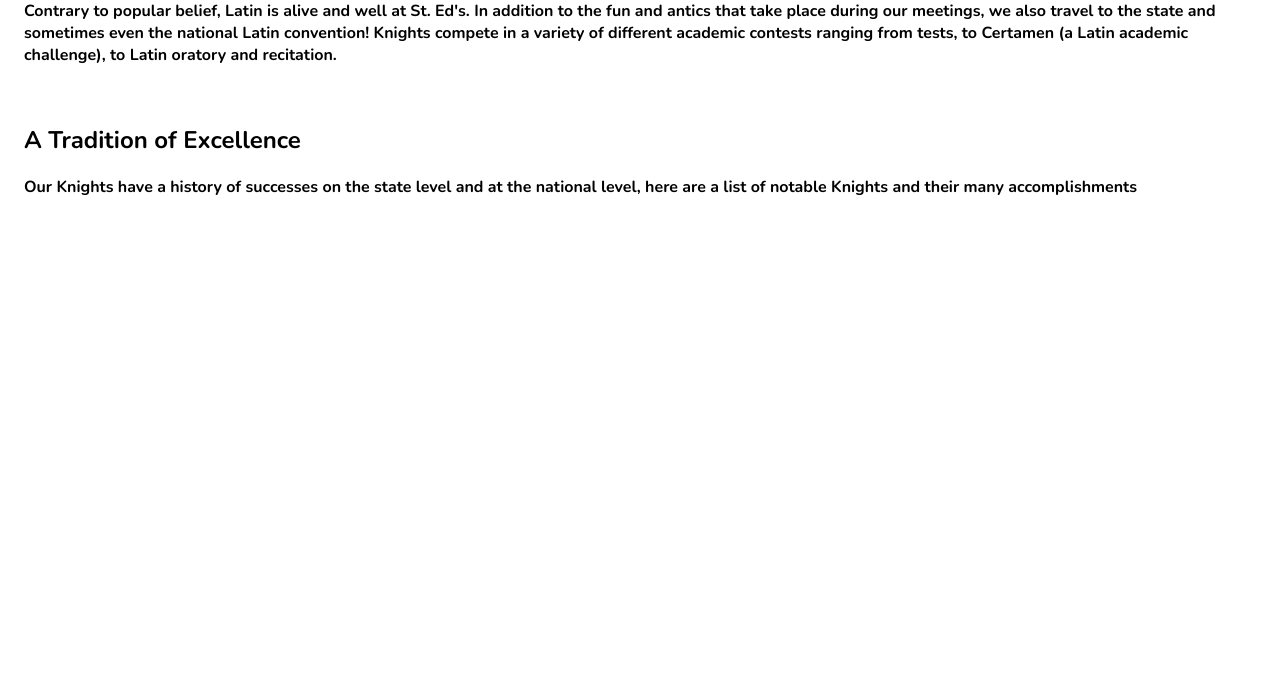
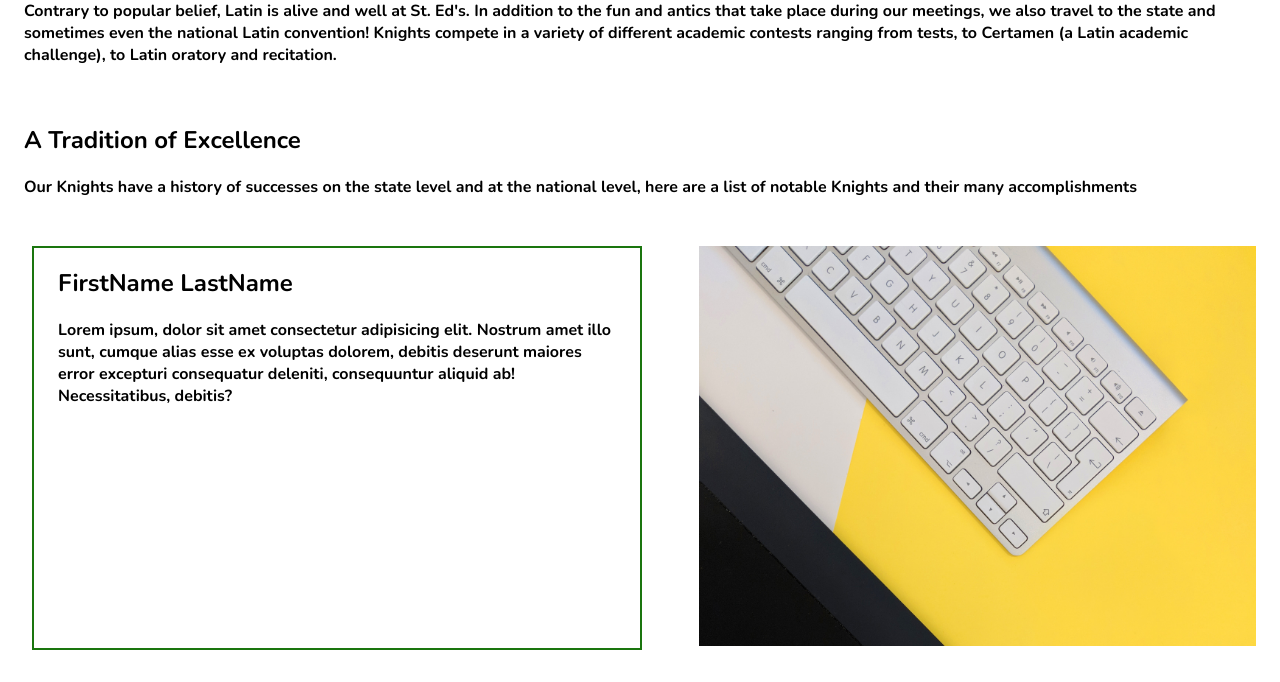
Before and after one commit to Js-cook/Knights-of-the-Tiber, a Django app: page / in a window 1280 px wide. Shown: the part 941-1623 px from the top of the page. Before the commit the page ends 1136 px from the top, so only its background shows below. Run offline with Django 3.2, Linux system fonts and the light colour scheme.

Commit message:
ADD - More UI changes and updates

```diff
--- a/frontend/static/frontend/styles.css
+++ b/frontend/static/frontend/styles.css
@@ -63,7 +63,6 @@ h1 {
   overflow: hidden;
   width: 50%;
   height: 25rem;
-  /* height: auto; */
   margin-right: 1.5rem;
   margin-top: 2rem;
   align-content: center;
--- a/frontend/templates/frontend/index.html
+++ b/frontend/templates/frontend/index.html
@@ -47,6 +47,14 @@
   <br>
   <h2>A Tradition of Excellence</h2>
   <p>Our Knights have a history of successes on the state level and at the national level, here are a list of notable Knights and their many accomplishments</p>
+</div>
+<div class="about">
+  <div id="side-text">
+    <h2>FirstName LastName</h2>
+    <p>Lorem ipsum, dolor sit amet consectetur adipisicing elit. Nostrum amet illo sunt, cumque alias esse ex voluptas dolorem, debitis deserunt maiores error excepturi consequatur deleniti, consequuntur aliquid ab! Necessitatibus, debitis?</p>
+  </div>
+  <div class="side-image">
 
+  </div>
 </div>
 {% endblock %}
```
